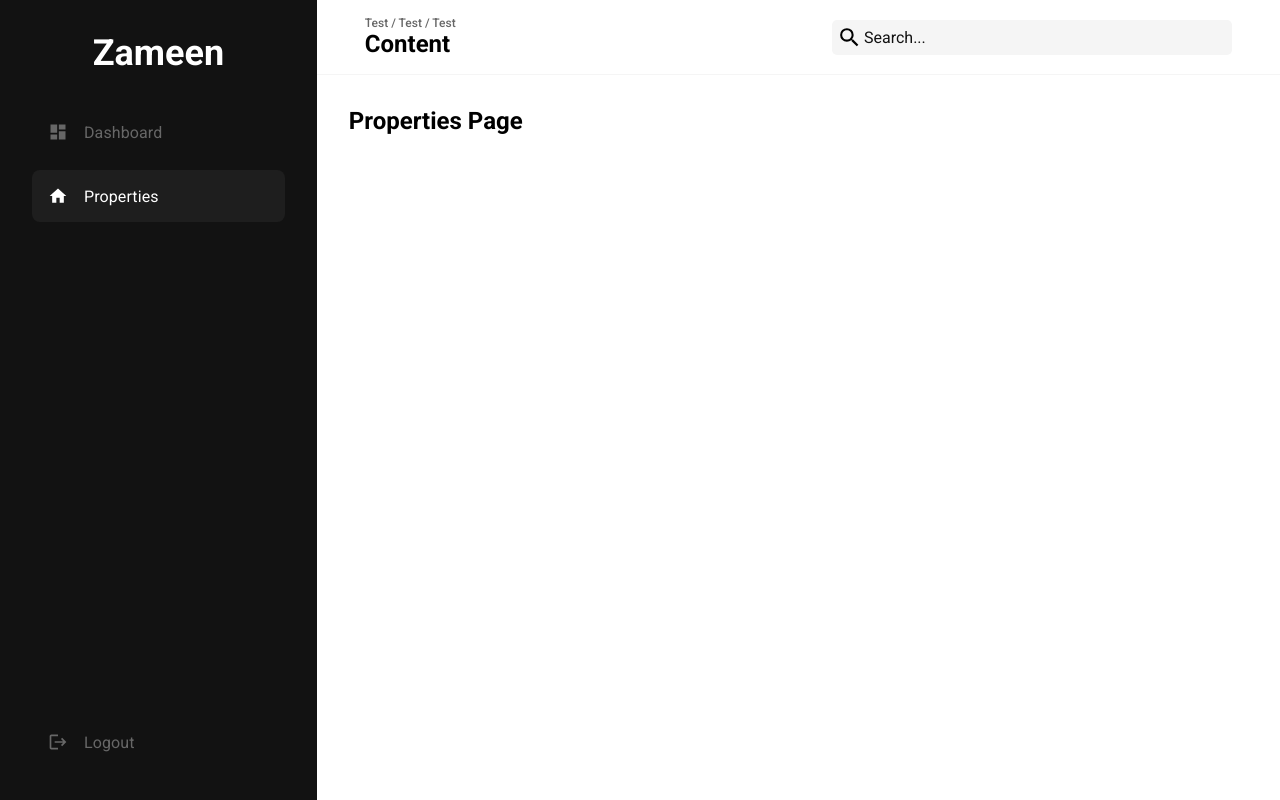
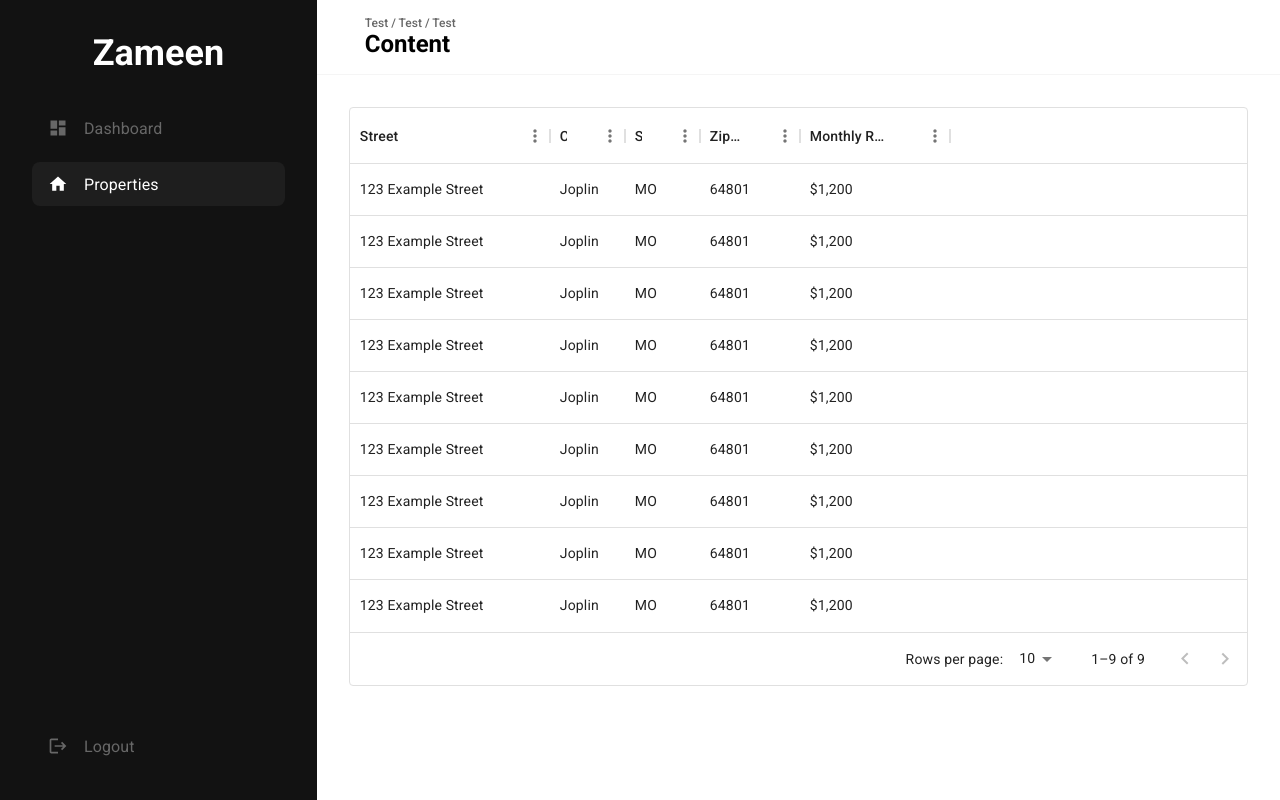
Before and after one commit to kahf-pms/kahf-admin-portal, a React (Vite) app: page /properties in a window 1280 px wide. Built offline with nearby package versions, Linux system fonts and the light colour scheme; the HTML template or start-up script is replaced by a standard one.

Commit message:
Properties/property update

```diff
--- a/package.json
+++ b/package.json
@@ -10,6 +10,10 @@
 		"preview": "vite preview"
 	},
 	"dependencies": {
+		"@emotion/react": "^11.11.1",
+		"@emotion/styled": "^11.11.0",
+		"@mui/material": "^5.14.11",
+		"@mui/x-data-grid": "^6.17.0",
 		"@reduxjs/toolkit": "^1.9.7",
 		"react": "^18.2.0",
 		"react-dom": "^18.2.0",
--- a/src/App.jsx
+++ b/src/App.jsx
@@ -3,13 +3,18 @@
 import ErrorPage from "./pages/error/ErrorPage";
 import DashboardPage from "./pages/dashboard/DashboardPage";
 import PropertiesPage from "./pages/properties/PropertiesPage";
+import PropertyPage from "./pages/properties/PropertyPage";
 
 const App = () => {
 	return (
 		<Routes>
 			<Route path="/" element={<Layout />}>
 				<Route index element={<DashboardPage />} />
-				<Route path="properties" element={<PropertiesPage />} />
+
+				<Route path="properties">
+					<Route index element={<PropertiesPage />} />
+					<Route path=":propertyId" element={<PropertyPage />} />
+				</Route>
 			</Route>
 
 			<Route path="*" element={<ErrorPage />} />
--- a/src/features/layout/controlBar/ControlBar.jsx
+++ b/src/features/layout/controlBar/ControlBar.jsx
@@ -1,5 +1,4 @@
 import { StyledControlBar } from "./ControlBar.styled";
-import ControlSearch from "./ControlSearch";
 
 const ControlBar = () => {
 	return (
@@ -8,7 +7,6 @@
 				<p className="breadcrumb">Test / Test / Test</p>
 				<h3>Content</h3>
 			</div>
-			<ControlSearch />
 		</StyledControlBar>
 	);
 };
--- a/src/features/layout/controlBar/ControlSearch.jsx
+++ /dev/null
@@ -1,14 +0,0 @@
-import React from "react";
-import { StyledControlSearch } from "./ControlBar.styled";
-import { MdSearch } from "react-icons/md";
-
-const ControlSearch = () => {
-	return (
-		<StyledControlSearch>
-			<input type="text" placeholder="Search..." />
-			<MdSearch />
-		</StyledControlSearch>
-	);
-};
-
-export default ControlSearch;
--- a/src/features/layout/sideNav/SideNav.styled.js
+++ b/src/features/layout/sideNav/SideNav.styled.js
@@ -19,7 +19,7 @@
 		display: flex;
 		align-items: center;
 		gap: 1rem;
-		padding: 1rem;
+		padding: 0.75rem 1rem;
 		border-radius: 8px;
 
 		svg {
--- /dev/null
+++ b/src/features/ui/table/StyledTable.jsx
@@ -0,0 +1,7 @@
+import styled from "styled-components";
+
+export const StyledTable = styled.div`
+	& .custom-data-grid .MuiDataGrid-row:hover {
+		cursor: pointer;
+	}
+`;
--- /dev/null
+++ b/src/features/ui/table/Table.jsx
@@ -0,0 +1,26 @@
+import { DataGrid } from "@mui/x-data-grid";
+import { StyledTable } from "./StyledTable";
+
+const initialState = {
+	pagination: {
+		paginationModel: { page: 0, pageSize: 10 },
+	},
+};
+
+const Table = ({ rows, columns, tableOptions }) => {
+	return (
+		<StyledTable>
+			<DataGrid
+				className="custom-data-grid"
+				autoHeight
+				rows={rows}
+				columns={columns}
+				initialState={initialState}
+				pageSizeOptions={[10, 25, 50]}
+				{...tableOptions}
+			/>
+		</StyledTable>
+	);
+};
+
+export default Table;
--- a/src/pages/error/ErrorPage.jsx
+++ b/src/pages/error/ErrorPage.jsx
@@ -1,19 +1,7 @@
-import { useEffect } from "react";
-import { useNavigate } from "react-router-dom";
-
 const ErrorPage = () => {
-	const navigate = useNavigate();
-
-	useEffect(() => {
-		setTimeout(() => {
-			navigate(-1);
-		}, 2000);
-	}, []);
-
 	return (
 		<>
 			<h2>Error: Page not found</h2>
-			<p>Redirecting...</p>
 		</>
 	);
 };
--- a/src/pages/properties/PropertiesPage.jsx
+++ b/src/pages/properties/PropertiesPage.jsx
@@ -1,5 +1,115 @@
+import { useNavigate } from "react-router-dom";
+import Table from "../../features/ui/table/Table";
+
 const PropertiesPage = () => {
-	return <h3>Properties Page</h3>;
+	const navigate = useNavigate();
+
+	const handleRowClick = (params) => {
+		const { row } = params;
+		navigate(`/properties/${row._id}`);
+	};
+
+	const rows = [
+		{
+			id: "1",
+			street: "123 Example Street",
+			city: "Joplin",
+			state: "MO",
+			zipcode: "64801",
+			type: "Single Family",
+			rent: "$1,200",
+		},
+		{
+			id: "2",
+			street: "123 Example Street",
+			city: "Joplin",
+			state: "MO",
+			zipcode: "64801",
+			type: "Single Family",
+			rent: "$1,200",
+		},
+		{
+			id: "3",
+			street: "123 Example Street",
+			city: "Joplin",
+			state: "MO",
+			zipcode: "64801",
+			type: "Single Family",
+			rent: "$1,200",
+		},
+		{
+			id: "4",
+			street: "123 Example Street",
+			city: "Joplin",
+			state: "MO",
+			zipcode: "64801",
+			type: "Single Family",
+			rent: "$1,200",
+		},
+		{
+			id: "5",
+			street: "123 Example Street",
+			city: "Joplin",
+			state: "MO",
+			zipcode: "64801",
+			type: "Single Family",
+			rent: "$1,200",
+		},
+		{
+			id: "6",
+			street: "123 Example Street",
+			city: "Joplin",
+			state: "MO",
+			zipcode: "64801",
+			type: "Single Family",
+			rent: "$1,200",
+		},
+		{
+			id: "7",
+			street: "123 Example Street",
+			city: "Joplin",
+			state: "MO",
+			zipcode: "64801",
+			type: "Single Family",
+			rent: "$1,200",
+		},
+		{
+			id: "8",
+			street: "123 Example Street",
+			city: "Joplin",
+			state: "MO",
+			zipcode: "64801",
+			type: "Single Family",
+			rent: "$1,200",
+		},
+		{
+			id: "9",
+			street: "123 Example Street",
+			city: "Joplin",
+			state: "MO",
+			zipcode: "64801",
+			type: "Single Family",
+			rent: "$1,200",
+		},
+	];
+
+	return (
+		<>
+			<Table
+				columns={[
+					{ field: "street", headerName: "Street", width: 200 },
+					{ field: "city", headerName: "City", width: 75 },
+					{ field: "state", headerName: "State", width: 75 },
+					{ field: "zipcode", headerName: "Zip Code", width: 100 },
+					{ field: "rent", headerName: "Monthly Rent", width: 150 },
+				]}
+				rows={rows}
+				tableOptions={{
+					onRowClick: handleRowClick,
+				}}
+			/>
+		</>
+	);
 };
 
 export default PropertiesPage;
--- /dev/null
+++ b/src/pages/properties/PropertyPage.jsx
@@ -0,0 +1,5 @@
+const PropertyPage = () => {
+	return <h3>Property Page</h3>;
+};
+
+export default PropertyPage;
--- a/vite.config.js
+++ b/vite.config.js
@@ -4,6 +4,9 @@
 // https://vitejs.dev/config/
 export default defineConfig({
 	plugins: [react()],
+	optimizeDeps: {
+		include: ["@emotion/styled"],
+	},
 	server: {
 		host: "0.0.0.0",
 		port: 5000,
```
Also changed, not shown: 1 other file (tests, documents, lock files or other folders). Lines whose indentation alone changed are shown as unchanged.
